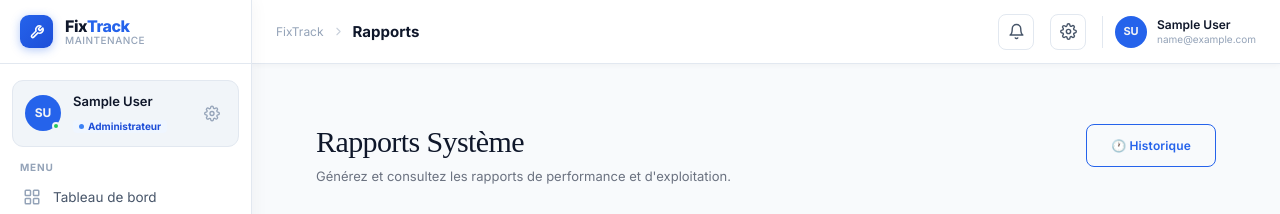
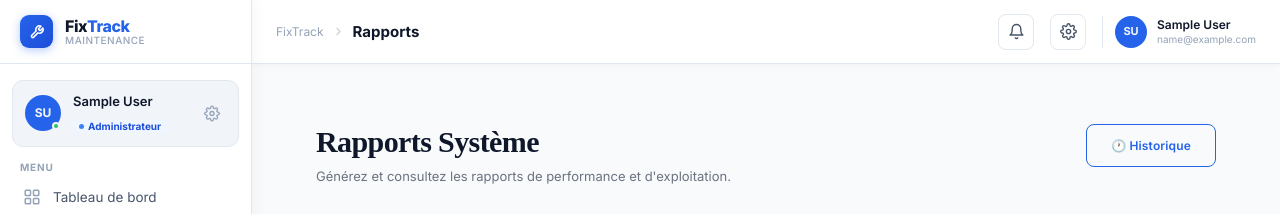
Before and after one commit to myriam2005/fixtrack-frontend, a React (Vite) app in the folder fixtrack-frontend/: page /admin/reports in a window 1280 px wide. Shown: the top 214 px of the page. Built offline with nearby package versions, Linux system fonts and the light colour scheme; sample sign-in values are in the browser's storage.

Commit message:
small changes

```diff
--- a/fixtrack-frontend/src/pages/ReportsPage.jsx
+++ b/fixtrack-frontend/src/pages/ReportsPage.jsx
@@ -553,12 +553,13 @@ export default function ReportsPage() {
            <h1
   style={{
     fontFamily: "'DM Serif Display', serif",
-    fontSize: "clamp(22px, 4vw, 30px)",
-    fontWeight: 400,
+    fontSize: "clamp(30px, 5vw, 30px)",
+    fontWeight: 700,
     color: "#0F172A",
     letterSpacing: "-0.02em",
     lineHeight: 1.2,
-    margin: "0 0 6px"
+    margin: "0 0 6px",
+
   }}
 >
   Rapports Système
--- a/fixtrack-frontend/src/pages/admin/users-management/Users.css
+++ b/fixtrack-frontend/src/pages/admin/users-management/Users.css
@@ -72,7 +72,7 @@
 }
 .ft-header__title {
   font-size: 38px;
-  font-weight: 800;
+  font-weight: 400;
   color: #0F172A;
   letter-spacing: -0.5px;
   margin: 0 0 8px;
--- a/fixtrack-frontend/src/pages/auth/LoginPage.jsx
+++ b/fixtrack-frontend/src/pages/auth/LoginPage.jsx
@@ -420,7 +420,7 @@ export default function LoginPage({ onLoginSuccess }) {
 
         {/* Footer */}
         <div style={{ position: "relative", zIndex: 10, marginTop: 18, fontSize: 10, color: "rgba(255,255,255,0.25)", letterSpacing: ".3px" }}>
-          © 2025 FixTrack · FST Tunis
+          © 2025 FixTrack
         </div>
       </div>
     </>
```
